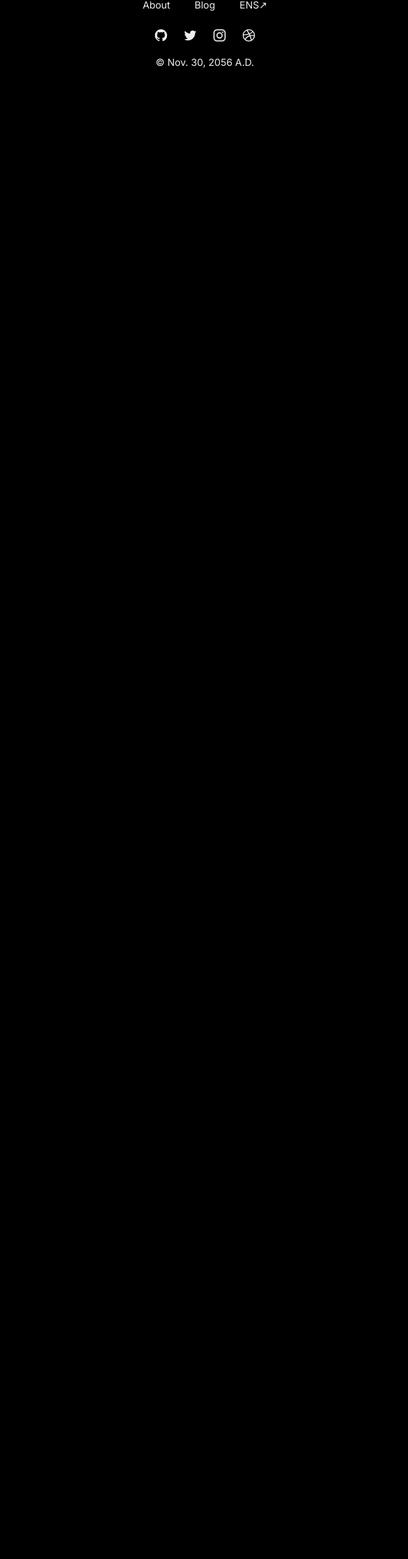
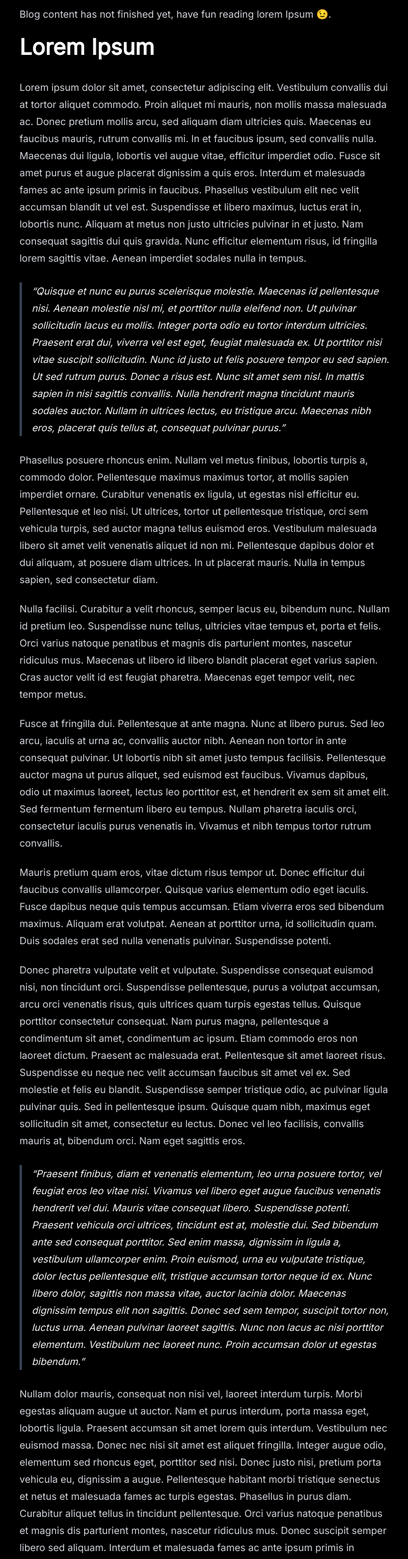
Before and after one commit to stepbrobd/stepbrobd, a Next.js app: page /blog in a window 1280 px wide. Shown: the part 160-2716 px from the top of the page at 61% size, without its empty margins (304-973 px from the left). Before the commit the page ends 800 px from the top, so only its background shows below. Built offline with nearby package versions, Linux system fonts and the light colour scheme.

Commit message:
blog placeholder

```diff
--- /dev/null
+++ b/src/mdx/blog/index.mdx
@@ -0,0 +1,27 @@
+# Blog
+
+Blog content has not finished yet, have fun reading lorem Ipsum &#128521;.
+
+# Lorem Ipsum
+
+Lorem ipsum dolor sit amet, consectetur adipiscing elit. Vestibulum convallis dui at tortor aliquet commodo. Proin aliquet mi mauris, non mollis massa malesuada ac. Donec pretium mollis arcu, sed aliquam diam ultricies quis. Maecenas eu faucibus mauris, rutrum convallis mi. In et faucibus ipsum, sed convallis nulla. Maecenas dui ligula, lobortis vel augue vitae, efficitur imperdiet odio. Fusce sit amet purus et augue placerat dignissim a quis eros. Interdum et malesuada fames ac ante ipsum primis in faucibus. Phasellus vestibulum elit nec velit accumsan blandit ut vel est. Suspendisse et libero maximus, luctus erat in, lobortis nunc. Aliquam at metus non justo ultricies pulvinar in et justo. Nam consequat sagittis dui quis gravida. Nunc efficitur elementum risus, id fringilla lorem sagittis vitae. Aenean imperdiet sodales nulla in tempus.
+
+> Quisque et nunc eu purus scelerisque molestie. Maecenas id pellentesque nisi. Aenean molestie nisl mi, et porttitor nulla eleifend non. Ut pulvinar sollicitudin lacus eu
+mollis. Integer porta odio eu tortor interdum ultricies. Praesent erat dui, viverra vel est eget, feugiat malesuada ex. Ut porttitor nisi vitae suscipit sollicitudin. Nunc id justo ut felis posuere tempor eu sed sapien. Ut sed rutrum purus. Donec a risus est. Nunc sit amet sem nisl. In mattis sapien in nisi sagittis convallis. Nulla hendrerit magna tincidunt mauris sodales auctor. Nullam in ultrices lectus, eu tristique arcu. Maecenas nibh eros, placerat quis tellus at, consequat pulvinar purus.
+
+Phasellus posuere rhoncus enim. Nullam vel metus finibus, lobortis turpis a, commodo dolor. Pellentesque maximus maximus tortor, at mollis sapien imperdiet ornare. Curabitur venenatis ex ligula, ut egestas nisl efficitur eu. Pellentesque et leo nisi. Ut ultrices, tortor ut pellentesque tristique, orci sem vehicula turpis, sed auctor magna tellus euismod eros. Vestibulum malesuada libero sit amet velit venenatis aliquet id non mi. Pellentesque dapibus dolor et dui aliquam, at posuere diam ultrices. In ut placerat mauris. Nulla in tempus sapien, sed consectetur diam.
+
+Nulla facilisi. Curabitur a velit rhoncus, semper lacus eu, bibendum nunc. Nullam id pretium leo. Suspendisse nunc tellus, ultricies vitae tempus et, porta et felis. Orci varius natoque penatibus et magnis dis parturient montes, nascetur ridiculus mus. Maecenas ut libero id libero blandit placerat eget varius sapien. Cras auctor velit id est feugiat pharetra. Maecenas eget tempor velit, nec tempor metus.
+
+Fusce at fringilla dui. Pellentesque at ante magna. Nunc at libero purus. Sed leo arcu, iaculis at urna ac, convallis auctor nibh. Aenean non tortor in ante consequat pulvinar. Ut lobortis nibh sit amet justo tempus facilisis. Pellentesque auctor magna ut purus aliquet, sed euismod est faucibus. Vivamus dapibus, odio ut maximus laoreet, lectus leo porttitor est, et hendrerit ex sem sit amet elit. Sed fermentum fermentum libero eu tempus. Nullam pharetra iaculis orci, consectetur iaculis purus venenatis in. Vivamus et nibh tempus tortor rutrum convallis.
+
+Mauris pretium quam eros, vitae dictum risus tempor ut. Donec efficitur dui faucibus convallis ullamcorper. Quisque varius elementum odio eget iaculis. Fusce dapibus neque quis tempus accumsan. Etiam viverra eros sed bibendum maximus. Aliquam erat volutpat. Aenean at porttitor urna, id sollicitudin quam. Duis sodales erat sed nulla venenatis pulvinar. Suspendisse potenti.
+
+Donec pharetra vulputate velit et vulputate. Suspendisse consequat euismod nisi, non tincidunt orci. Suspendisse pellentesque, purus a volutpat accumsan, arcu orci venenatis risus, quis ultrices quam turpis egestas tellus. Quisque porttitor consectetur consequat. Nam purus magna, pellentesque a condimentum sit amet, condimentum ac ipsum. Etiam commodo eros non laoreet dictum. Praesent ac malesuada erat. Pellentesque sit amet laoreet risus. Suspendisse eu neque nec velit accumsan faucibus sit amet vel ex. Sed molestie et felis eu blandit. Suspendisse semper tristique odio, ac pulvinar ligula pulvinar quis. Sed in pellentesque ipsum. Quisque quam nibh, maximus eget sollicitudin sit amet, consectetur eu lectus. Donec vel leo facilisis, convallis mauris at, bibendum orci. Nam eget sagittis eros.
+
+> Praesent finibus, diam et venenatis elementum, leo urna posuere tortor, vel feugiat eros leo vitae nisi. Vivamus vel libero eget augue faucibus venenatis hendrerit vel
+dui. Mauris vitae consequat libero. Suspendisse potenti. Praesent vehicula orci ultrices, tincidunt est at, molestie dui. Sed bibendum ante sed consequat porttitor. Sed enim massa, dignissim in ligula a, vestibulum ullamcorper enim. Proin euismod, urna eu vulputate tristique, dolor lectus pellentesque elit, tristique accumsan tortor neque id ex. Nunc libero dolor, sagittis non massa vitae, auctor lacinia dolor. Maecenas dignissim tempus elit non sagittis. Donec sed sem tempor, suscipit tortor non, luctus urna. Aenean pulvinar laoreet sagittis. Nunc non lacus ac nisi porttitor elementum. Vestibulum nec laoreet nunc. Proin accumsan dolor ut egestas bibendum.
+
+Nullam dolor mauris, consequat non nisi vel, laoreet interdum turpis. Morbi egestas aliquam augue ut auctor. Nam et purus interdum, porta massa eget, lobortis ligula. Praesent accumsan sit amet lorem quis interdum. Vestibulum nec euismod massa. Donec nec nisi sit amet est aliquet fringilla. Integer augue odio, elementum sed rhoncus eget, porttitor sed nisi. Donec justo nisi, pretium porta vehicula eu, dignissim a augue. Pellentesque habitant morbi tristique senectus et netus et malesuada fames ac turpis egestas. Phasellus in purus diam. Curabitur aliquet tellus in tincidunt pellentesque. Orci varius natoque penatibus et magnis dis parturient montes, nascetur ridiculus mus. Donec suscipit semper libero sed aliquam. Interdum et malesuada fames ac ante ipsum primis in faucibus. Quisque sed urna felis.
+
+Interdum et malesuada fames ac ante ipsum primis in faucibus. Proin id felis condimentum, semper dolor non, iaculis sem. Sed vel consectetur ipsum. Donec mollis pretium varius. Aenean dapibus pretium lobortis. Suspendisse vulputate nisi ut nibh malesuada sollicitudin. Ut sit amet orci quis leo ornare consequat sit amet sit amet nibh. Interdum et malesuada fames ac ante ipsum primis in faucibus. Donec gravida sollicitudin est, nec auctor tortor convallis eu.
--- a/src/pages/blog/index.tsx
+++ b/src/pages/blog/index.tsx
@@ -1,13 +1,16 @@
 import {Layout, Meta} from "../../components/components"
 
-const Index = () => {
+import MDXComponent from "../../mdx/blog/index.mdx"
+
+const BlogIndex = () => {
     return (
         <>
-            <Meta title="StepBroBD" description="StepBroBD homepage."/>
+            <Meta title="Blog | StepBroBD" description="StepBroBD blog."/>
             <Layout>
+                <MDXComponent/>
             </Layout>
         </>
     )
 }
 
-export default Index
+export default BlogIndex
```
